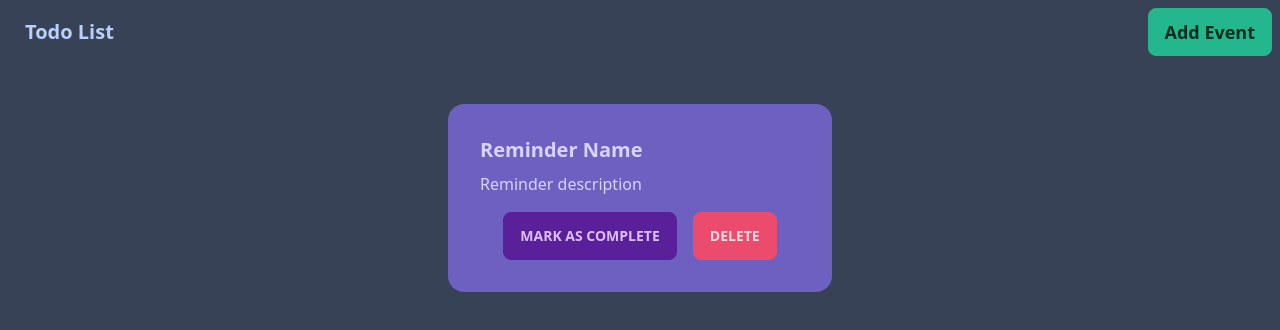
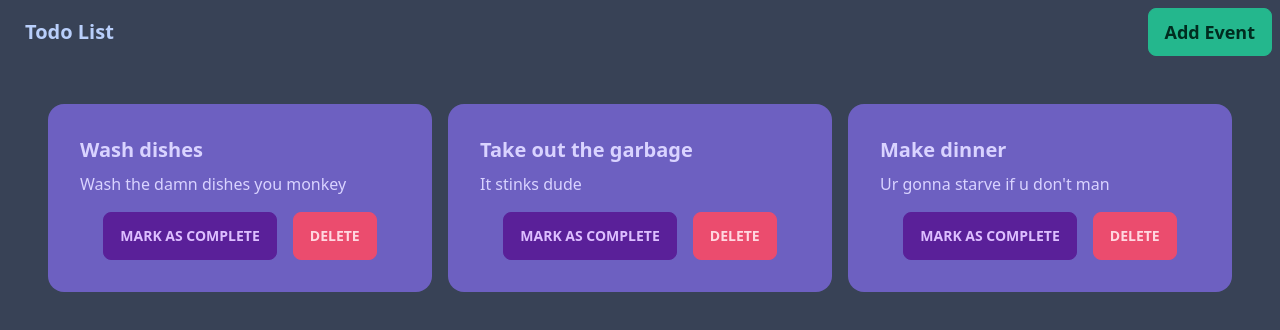
Before and after one commit to strato67/todolist, a React app: page / in a window 1280 px wide. Shown: the top 330 px of the page. Built offline with nearby package versions, Linux system fonts and the light colour scheme.

Commit message:
linked event cards to list

```diff
--- a/package.json
+++ b/package.json
@@ -25,6 +25,7 @@
     "autoprefixer": "^10.4.8",
     "babel-loader": "^8.2.5",
     "html-webpack-plugin": "^5.5.0",
+    "json-loader": "^0.5.7",
     "postcss": "^8.4.14",
     "tailwindcss": "^3.1.7",
     "webpack": "^5.74.0",
--- a/src/App.js
+++ b/src/App.js
@@ -1,13 +1,15 @@
-import React from 'react';
+import React, { useState } from 'react';
 import Navbar from './Components/Navbar';
 import EventCard from './Components/EventCard';
+import Tasklist from './Tasks';
 import './app.css';
 
 const App = ()=>{
+    const [todoVar, setTodo] = useState(Tasklist);
 
     return(<>
         <Navbar/>
-        <EventCard/>
+        <EventCard tasks={todoVar}/>
 
 
 
--- a/src/Components/EventCard.js
+++ b/src/Components/EventCard.js
@@ -1,26 +1,38 @@
 import React from "react";
 
-const EventCard = ()=>{
 
-    return(
+const EventCard = ({tasks})=>{
+
+return(
+    <>
         <div className="mt-10 mx-auto">
-            <div className="flex flex-wrap justify-center gap-4">
-                <div class="card w-96 bg-primary text-primary-content ">
-                    <div class="card-body">
-                    <h2 class="card-title">Reminder Name</h2>
-                    <p>Reminder description</p>
-                    <div class="card-actions flex justify-center gap-4 mt-2">
-                        <button class="btn btn-accent">Mark as Complete</button>
-                        <button class="btn btn-error">Delete</button>
+        <div className="flex flex-wrap justify-center gap-4">
+            {tasks.map((task)=>{
+
+            return(
+
+
+                <div className="card w-96 bg-primary text-primary-content" key={task._id}>
+                    <div className="card-body">
+                    <h2 className="card-title">{task.name}</h2>
+                    <p>{task.description}</p>
+                    <div className="card-actions flex justify-center gap-4 mt-2">
+                        <button className="btn btn-accent">Mark as Complete</button>
+                        <button className="btn btn-error">Delete</button>
                     </div>
                     </div>
                 </div>
 
-            </div>
 
+
+
+
+            );
+        })}
         </div>
+        </div>
+    </>);
 
-    );
 
 }
 
--- a/src/Components/Navbar.js
+++ b/src/Components/Navbar.js
@@ -3,17 +3,17 @@ import Modal from './Modal';
 
 
 export default () => {
-  const [isShown, setIsShown] = useState(false);
+
 
 
   return (
-    <div class="navbar bg-base-100">
-        <div class="flex-1">
-        <a class="btn btn-ghost normal-case text-xl">Todo List</a>
+    <div className="navbar bg-base-100">
+        <div className="flex-1">
+        <a className="btn btn-ghost normal-case text-xl">Todo List</a>
         </div>
-        <div class="flex-none">
-        <button class="btn btn-success" >
-            <a class="normal-case text-lg">Add Event</a>
+        <div className="flex-none">
+        <button className="btn btn-success" >
+            <a className="normal-case text-lg">Add Event</a>
         </button>
         </div>
     </div>
--- a/src/Tasks.js
+++ b/src/Tasks.js
@@ -8,8 +8,22 @@ let tasks = [
         "date":""
 
     },
+    {
+        "_id":2,
+        "name":"Take out the garbage",
+        "description":"It stinks dude",
+        "complete":false,
+        "date":""
 
+    },
+    {
+        "_id":3,
+        "name":"Make dinner",
+        "description":"Ur gonna starve if u don't man",
+        "complete":false,
+        "date":""
 
+    },
 
 
 ]
```
Also changed, not shown: 2 other files (tests, documents, lock files or other folders).
